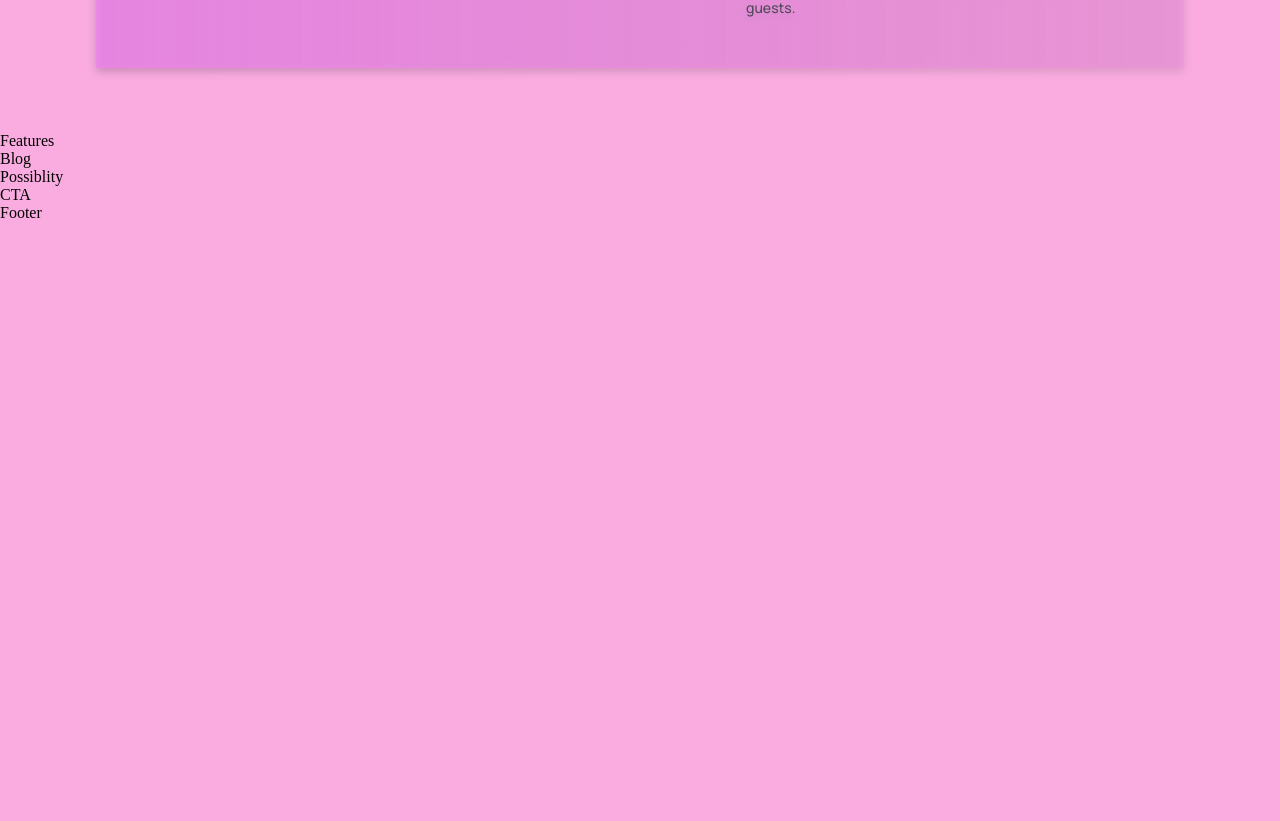
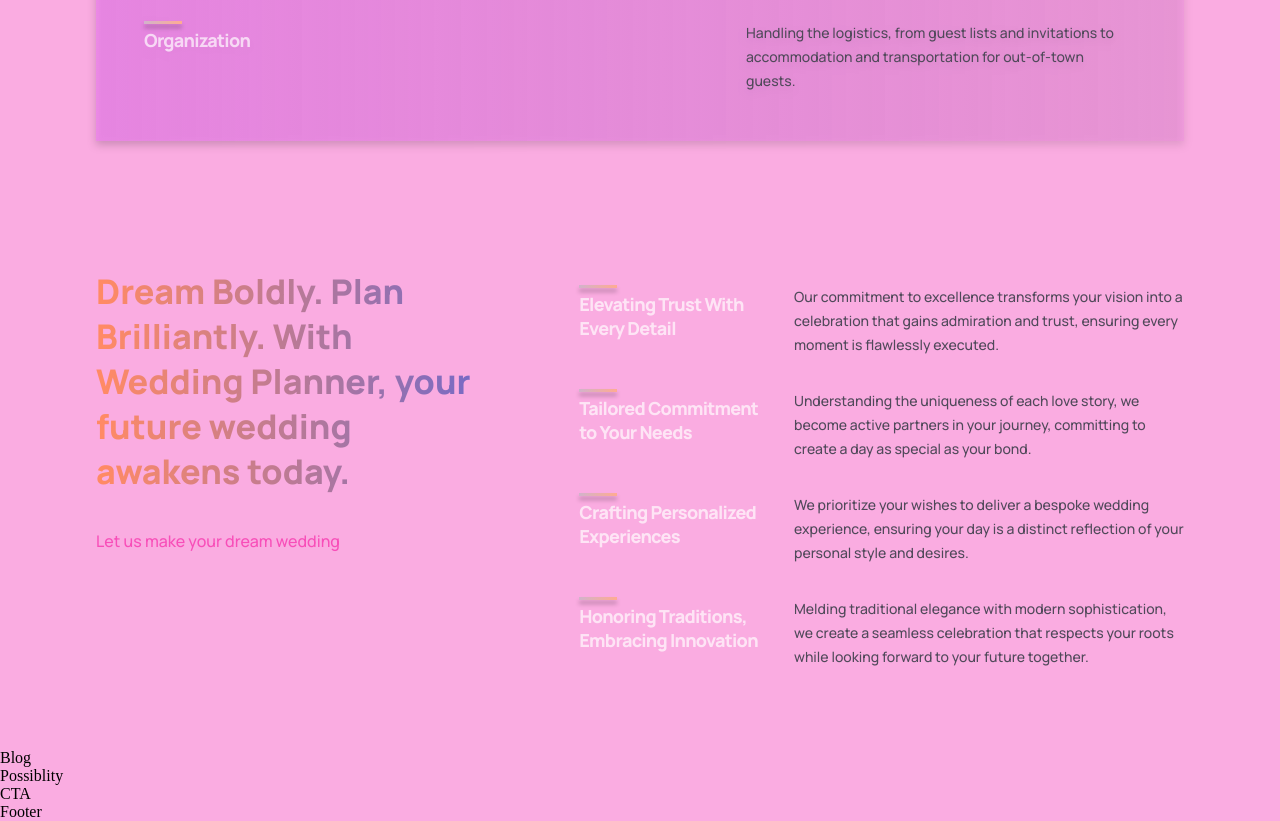
Before and after one commit to HoussemDAAS/Chat-open-ui-front, a React (Create React App) app: page / in a window 1280 px wide. Shown: the part 1480-2301 px from the top of the page. Before the commit the page ends 1702 px from the top, so only its background shows below. Built offline with nearby package versions, Linux system fonts and the light colour scheme.

Commit message:
Features  done

```diff
--- a/src/containers/WhatWeeding/Weeding.css
+++ b/src/containers/WhatWeeding/Weeding.css
@@ -1,37 +1,32 @@
+/* Main wrapper for the wedding planning section */
 .wedding__whatwedding {
   display: flex;
   flex-direction: column;
-
   padding: 2rem;
-    background: var(--color-footer);
-
   background: linear-gradient(90deg, rgba(238, 130, 238, 0.74) 0%, rgba(240, 141, 225, 0.42) 100%);
-
   filter: drop-shadow(0px 4px 4px rgba(0, 0, 0, 0.25));
 }
+
+/* Feature container styling for the main feature */
 .wedding__whatwedding-feature {
   display: flex;
 }
 
-/* Customizing feature component as per needs */
-.wedding__whatwedding-feature .wedding__features-container__feature {
-    margin: 0;
-}
-
-/* Customizing feature component as per needs */
-.wedding__whatwedding-feature .wedding__features-container_feature-text {
+/* Text component within the feature - ensure that it does not overflow */
+.wedding__whatwedding-feature .wedding__features-container__feature .feature__text {
   max-width: 700px;
 }
 
+/* Heading section styling with space between the title and paragraph */
 .wedding__whatwedding-heading {
   display: flex;
   flex-direction: row;
   justify-content: space-between;
   align-items: center;
-
   margin: 4rem 0 2rem;
 }
 
+/* Styling for the heading title */
 .wedding__whatwedding-heading h1 {
   font-size: 34px;
   line-height: 45px;
@@ -40,8 +35,8 @@
   max-width: 510px;
 }
 
+/* Styling for the paragraph under the heading title */
 .wedding__whatwedding-heading p {
-    font-family: var(--font-family);
   font-weight: 500;
   font-size: 16px;
   line-height: 30px;
@@ -49,11 +44,12 @@
   cursor: pointer;
 }
 
+
+/* Container for additional features, set up to wrap if not enough space */
 .wedding__whatwedding-container {
   display: flex;
   flex-wrap: wrap;
   flex-direction: row;
-
   margin-top: 2rem;
 }
 .section__padding {
--- a/src/containers/features/Features.css
+++ b/src/containers/features/Features.css
@@ -0,0 +1,60 @@
+.wedding__features {
+    width: 100%;
+    display: flex;
+    justify-content: space-between;
+    flex-direction: row;
+}
+
+.wedding__features-heading {
+    flex: 1;
+    display: flex;
+    justify-content: flex-start;
+    align-items: flex-start;
+    flex-direction: column;
+
+    text-align: left;
+    margin-right: 5rem;
+}
+
+.wedding__features-heading h1 {
+    font-size: 34px;
+    line-height: 45px;
+    font-weight: 800;
+    font-family: var(--font-family);
+}
+
+.wedding__features-heading p {
+    color: var(--color-subtext);
+    font-size: 16px;
+    line-height: 30px;
+    font-weight: 500;
+    font-family: var(--font-family);
+
+    margin-top: 2rem;
+}
+
+.wedding__features-container {
+  flex: 1.5;
+  display: flex;
+  justify-content: flex-start; /* Aligns items to the start of the container on the cross axis */
+  align-items: center; /* Centers items on the main axis */
+  flex-direction: column; /* Stacks children vertically */
+}
+
+@media screen and (max-width: 990px) {
+    .wedding__features {
+        flex-direction: column;
+    }
+
+    .wedding__features-heading {
+        margin: 0 0 2rem 0;
+    }
+}
+
+
+@media screen and (max-width: 550px) {
+    .wedding__features-heading h1 {
+        font-size: 28px;
+        line-height: 38px;
+    }
+}
--- a/src/containers/features/Features.jsx
+++ b/src/containers/features/Features.jsx
@@ -1,9 +1,37 @@
 import React from 'react'
 import './Features.css'
+import { Feature } from "../../components";
+const featuresData = [
+  {
+    title: 'Elevating Trust With Every Detail',
+    text: 'Our commitment to excellence transforms your vision into a celebration that gains admiration and trust, ensuring every moment is flawlessly executed.',
+  },
+  {
+    title: 'Tailored Commitment to Your Needs',
+    text: 'Understanding the uniqueness of each love story, we become active partners in your journey, committing to create a day as special as your bond.',
+  },
+  {
+    title: 'Crafting Personalized Experiences',
+    text: 'We prioritize your wishes to deliver a bespoke wedding experience, ensuring your day is a distinct reflection of your personal style and desires.',
+  },
+  {
+    title: 'Honoring Traditions, Embracing Innovation',
+    text: 'Melding traditional elegance with modern sophistication, we create a seamless celebration that respects your roots while looking forward to your future together.',
+  },
+];
 const Features = () => {
   return (
-    <div>
-   Features
+    <div className='wedding__features section__padding' id="Features">
+      <div className='wedding__features-heading'>
+      <h1 className="gradient__text">Dream Boldly. Plan Brilliantly. With Wedding Planner, your future wedding awakens today.</h1>
+      <p>Let us make your dream wedding</p>
+      </div>
+      <div className="wedding__features-container">
+      {featuresData.map((item, index) => (
+        <Feature title={item.title} text={item.text} key={item.title + index} />
+      ))}
+    </div>
+
     </div>
   )
 }
```
Lines whose indentation alone changed are shown as unchanged.
